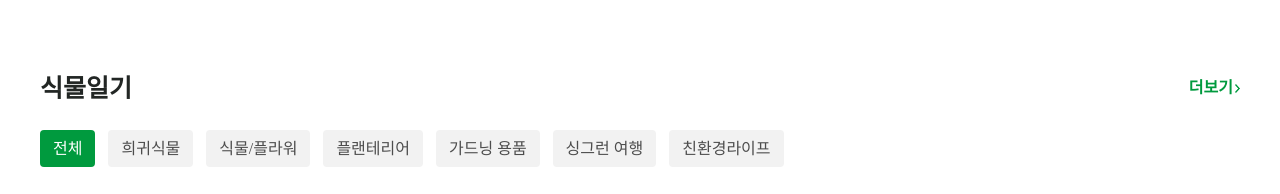
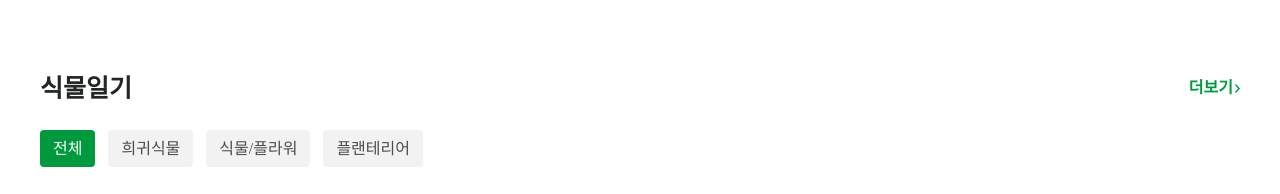
Before and after one commit to JinHaGyung/homeclone, a plain HTML site: page index.html in a window 1280 px wide. Shown: the part 2140-2334 px from the top of the page. Drawn offline with nearby package versions, Linux system fonts and the light colour scheme; grey boxes are pictures that could not be loaded.

Commit message:
메인 수정

```diff
--- a/index.html
+++ b/index.html
@@ -361,9 +361,6 @@
           <li><span class="planediary">희귀식물</span></li>
           <li><span class="planediary">식물/플라워</span></li>
           <li><span class="planediary">플랜테리어</span></li>
-          <li><span>가드닝 용품</span></li>
-          <li><span>싱그런 여행</span></li>
-          <li><span>친환경라이프</span></li>
         </ul>
       </div>
       <article class="lst_gallery plane_gallery">
```
